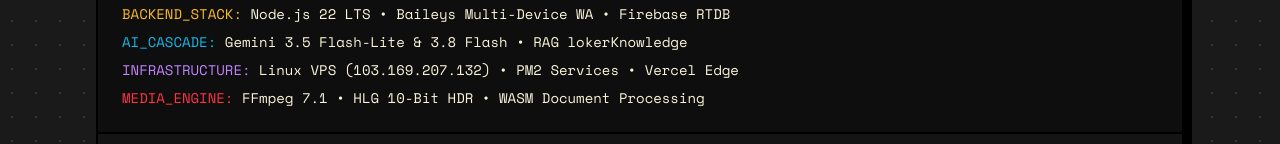
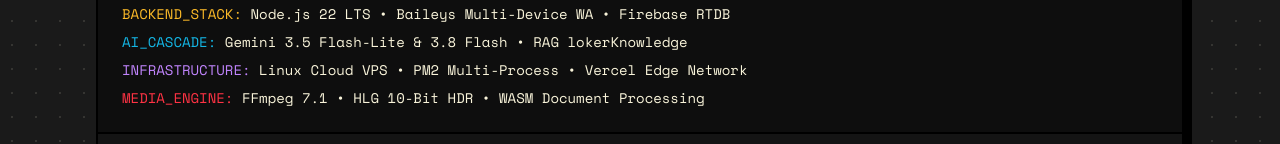
Before and after one commit to nullsanz/linklukman, a React (Vite) app: page / in a window 1280 px wide. Shown: the part 4599-4743 px from the top of the page. Built offline with nearby package versions, Linux system fonts and the light colour scheme.

Commit message:
fix(security): remove public VPS IP address from specs terminal

```diff
--- a/src/App.jsx
+++ b/src/App.jsx
@@ -1048,7 +1048,7 @@
                   <p><span className="text-[#00ff88]">CORE_FRONTEND:</span> React 19 • Vite 7 • Tailwind CSS v4 • Framer Motion</p>
                   <p><span className="text-[#fcba28]">BACKEND_STACK:</span> Node.js 22 LTS • Baileys Multi-Device WA • Firebase RTDB</p>
                   <p><span className="text-[#14b6e5]">AI_CASCADE:</span> Gemini 3.5 Flash-Lite & 3.8 Flash • RAG lokerKnowledge</p>
-                  <p><span className="text-[#c084fc]">INFRASTRUCTURE:</span> Linux VPS (103.169.207.132) • PM2 Services • Vercel Edge</p>
+                  <p><span className="text-[#c084fc]">INFRASTRUCTURE:</span> Linux Cloud VPS • PM2 Multi-Process • Vercel Edge Network</p>
                   <p><span className="text-[#ff3344]">MEDIA_ENGINE:</span> FFmpeg 7.1 • HLG 10-Bit HDR • WASM Document Processing</p>
                 </div>
               )}
```
